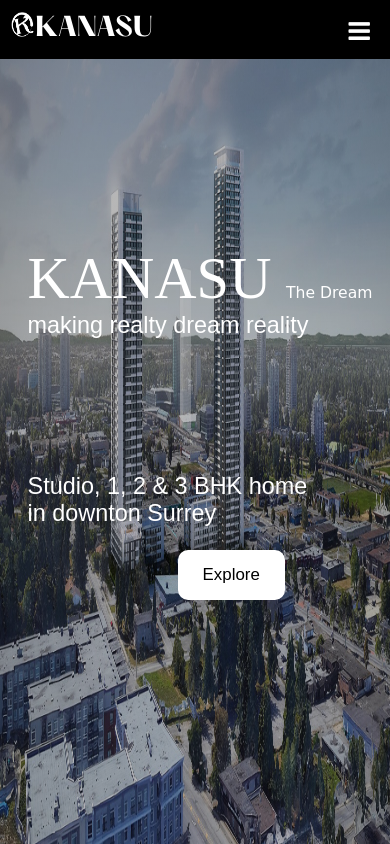
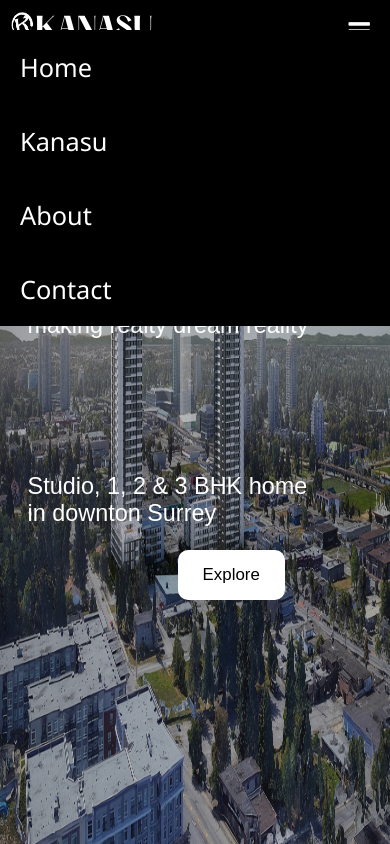
Before and after one commit to Prix-App-Dev/Kanasu.github.io, a plain HTML site: page index.html in a window 390 px wide. Both pictures are taken after a click on the element 369 px from the left and 29 px from the top of the page. Shown: the part 844-1688 px from the top of the page. Drawn offline with nearby package versions, Linux system fonts and the light colour scheme.

Commit message:
Add files via upload

```diff
--- a/index.html
+++ b/index.html
@@ -80,11 +80,11 @@
     </script>
     <script>
         var menuList=document.getElementById('menuList');
-        function toggleMenu(){alert(menuList.getAttribute("display"));
-            if(menuList.getAttribute("display")=="block"){
-                menuList.setAttribute("display","none");
+        function toggleMenu(){
+            if(menuList.style.display=="block"){
+                menuList.style.display="none";
             }else{
-                menuList.setAttribute("display","block");
+                menuList.style.display="block";
             }
         };
         var animTimeOut, pageTimeout;
```
